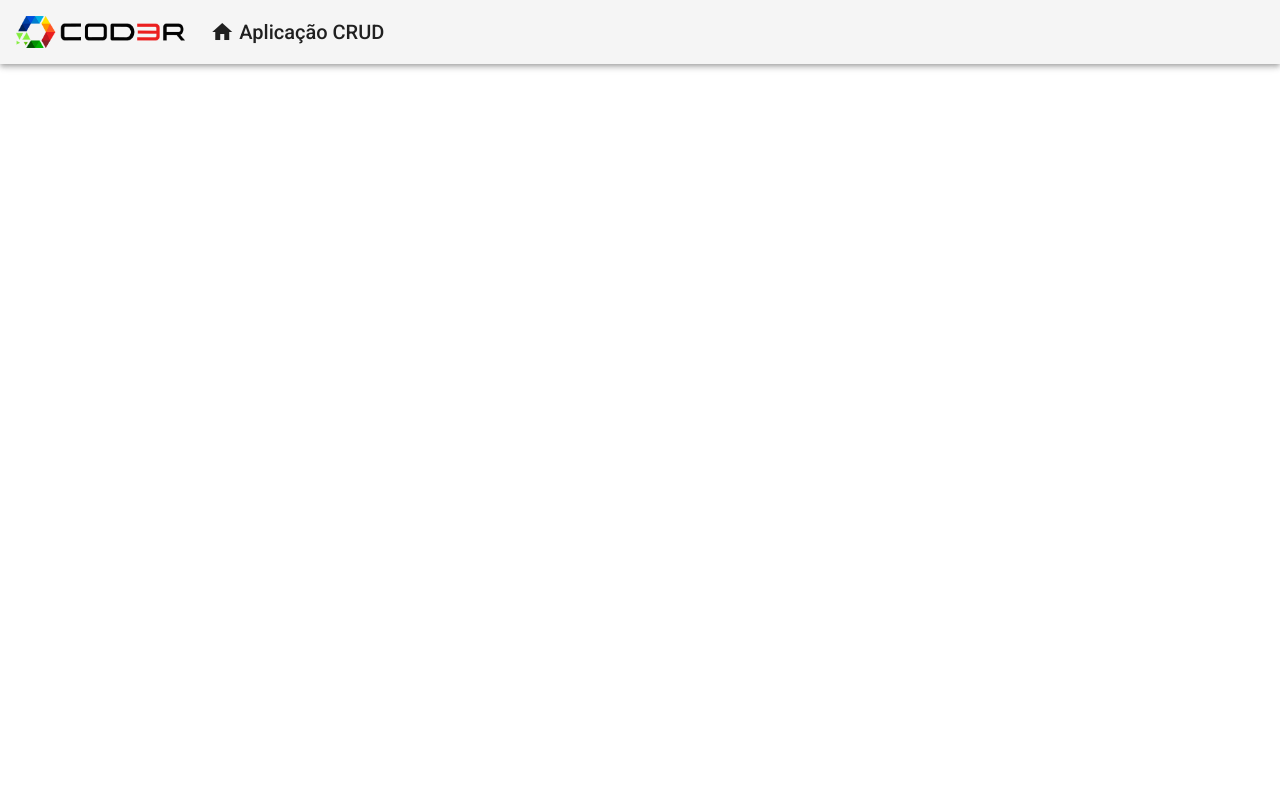
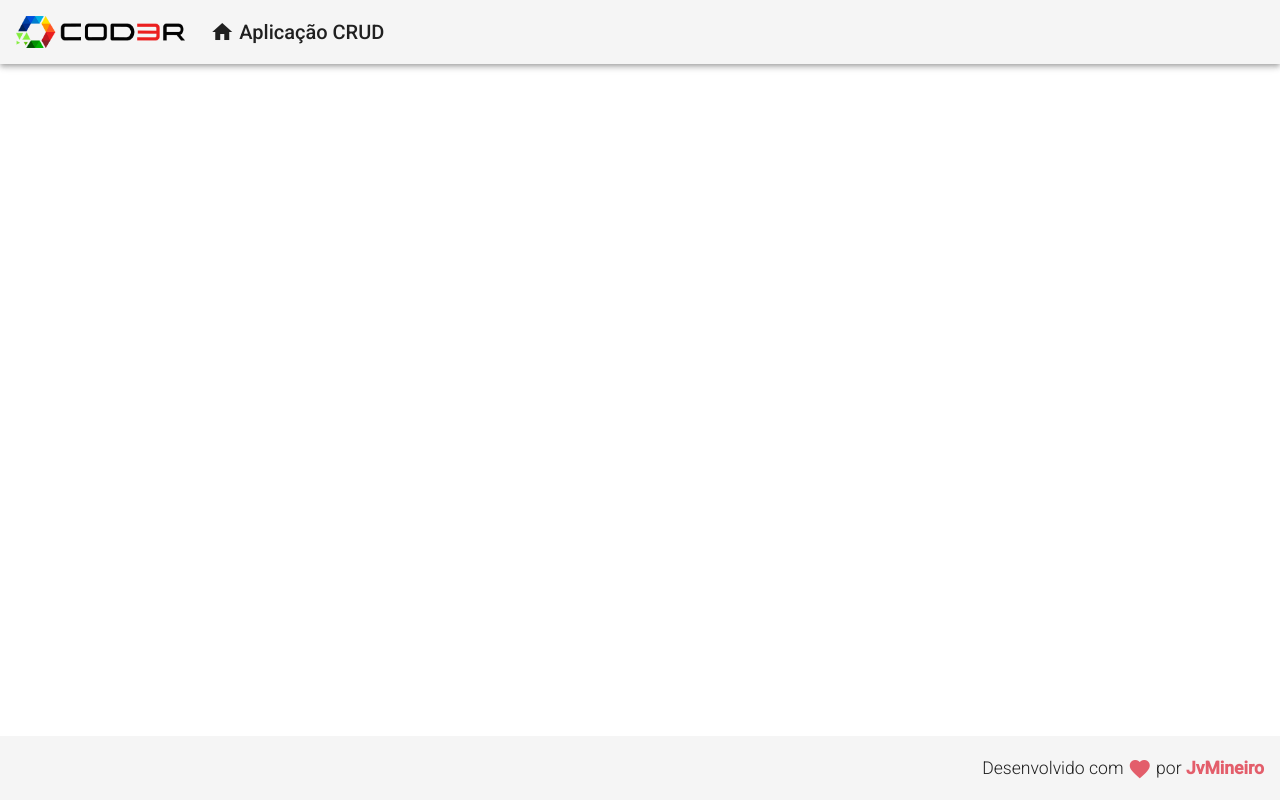
Before and after one commit to jvmineiro/angular-crud, an Angular app in the folder frontend/: page / in a window 1280 px wide. Built offline with nearby package versions, Linux system fonts and the light colour scheme.

Commit message:
Rodape Finalizado com SUCCESS

```diff
--- a/frontend/src/app/app.component.html
+++ b/frontend/src/app/app.component.html
@@ -1 +1,2 @@
 <app-header></app-header>
+<app-footer></app-footer>
--- a/frontend/src/app/components/template/footer/footer.component.css
+++ b/frontend/src/app/components/template/footer/footer.component.css
@@ -0,0 +1,12 @@
+.footer {
+    position: fixed;
+    bottom: 0;
+
+    display: flex;
+    justify-content: flex-end;
+}
+
+.footer > span {
+    font-size: 1.1rem;
+    font-weight: 300;
+}
--- a/frontend/src/app/components/template/footer/footer.component.html
+++ b/frontend/src/app/components/template/footer/footer.component.html
@@ -1 +1,9 @@
-<p>footer works!</p>
+<mat-toolbar class="footer">
+    <span>
+        Desenvolvido com
+        <i class="material-icons red v-middle">
+            favorite
+        </i>
+        por <strong> <span class="red">JvMineiro</span> </strong>
+    </span>
+</mat-toolbar>
--- a/frontend/src/styles.css
+++ b/frontend/src/styles.css
@@ -2,3 +2,11 @@
 
 html, body { height: 100%; }
 body { margin: 0; font-family: Roboto, "Helvetica Neue", sans-serif; }
+
+.red {
+    color: rgba(227, 94, 107);
+}
+
+.v-middle {
+    vertical-align: middle;
+}
```
